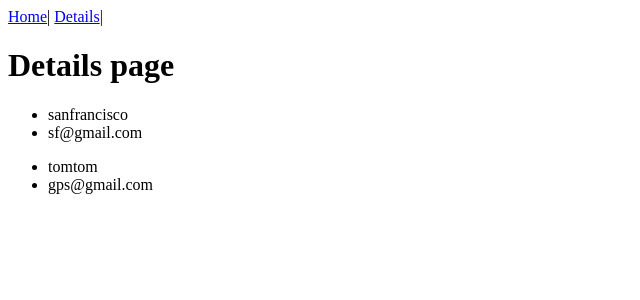
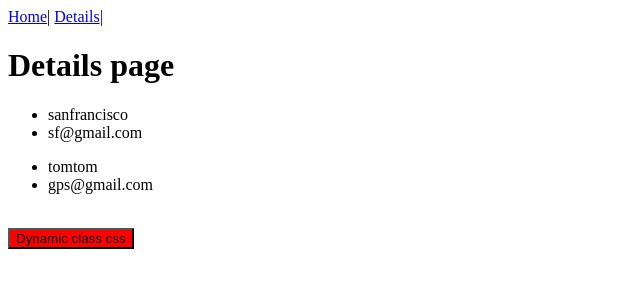
Before and after one commit to teemopower/vue-router-form, a Vue app: page /details in a window 1280 px wide. Shown: the top 300 px of the page, without its empty margins (0-640 px from the left). Built offline with nearby package versions, Linux system fonts and the light colour scheme.

Commit message:
dynamic css

```diff
--- a/src/components/Details.vue
+++ b/src/components/Details.vue
@@ -5,6 +5,11 @@
       <li>{{ test.username }}</li>
       <li>{{ test.email }}</li>
     </ul>
+    <br>
+    <button
+      @click="addClass = !addClass"
+      :class="{ dynamicClassName: addClass, dynamicClassNameFalse: !addClass}"
+    >Dynamic class css</button>
   </div>
 </template>
 
@@ -27,7 +32,8 @@ export default {
           username: "tomtom",
           email: "gps@gmail.com"
         }
-      ]
+      ],
+      addClass: true
     };
   },
   methods: {}
@@ -36,4 +42,11 @@ export default {
 
 <!-- Add "scoped" attribute to limit CSS to this component only -->
 <style scoped>
+.dynamicClassName {
+  background-color: red;
+}
+
+.dynamicClassNameFalse {
+  background-color: green;
+}
 </style>
--- a/src/components/Home.vue
+++ b/src/components/Home.vue
@@ -19,7 +19,7 @@
           <br>
           <button>Submit</button>
         </form>
-        <button @click="changeView(true)">Change View</button>
+        <button @click="changeView(true)" @keyup.enter="submitForm">Change View</button>
       </div>
       <div></div>
     </div>
```
